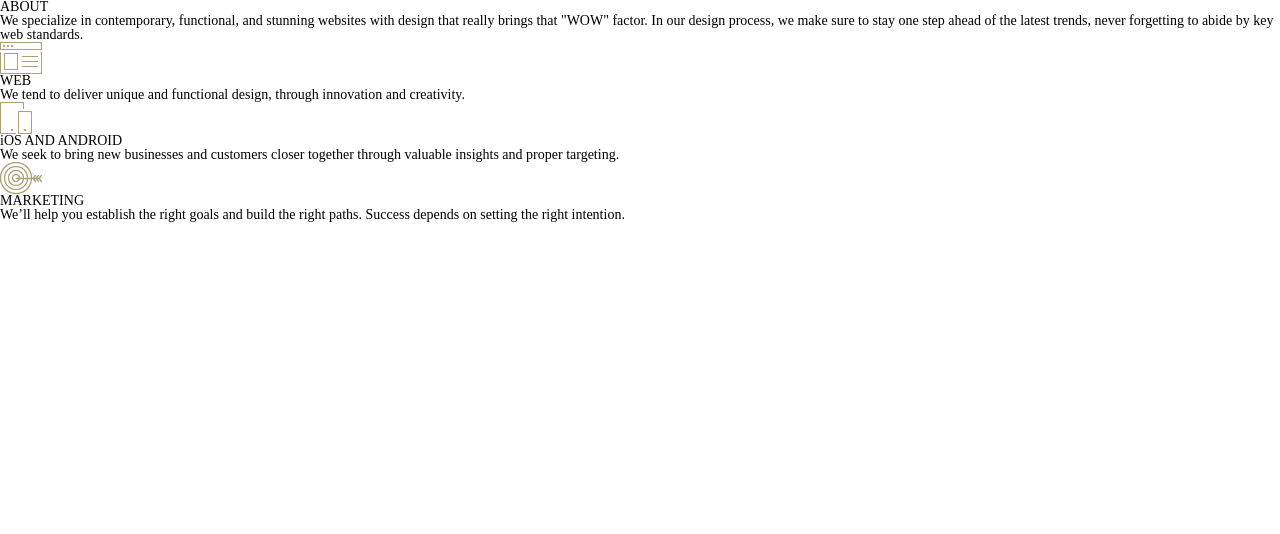
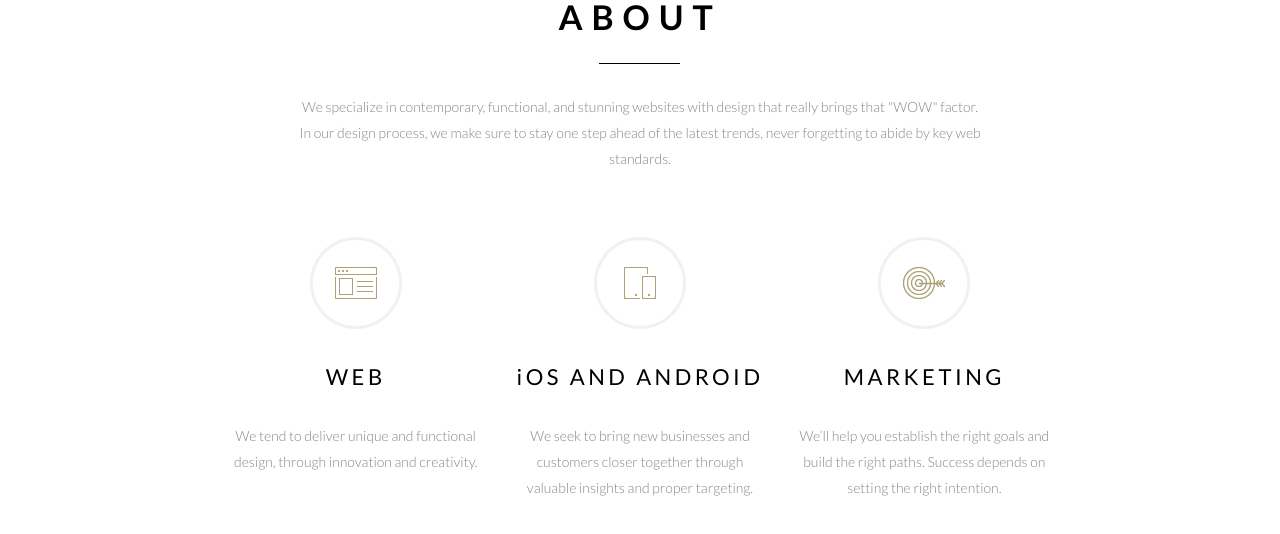
Before and after one commit to Andrei-Bond/bemFontsScss_HW, a plain HTML site: page index.html in a window 1280 px wide. Drawn offline with Linux system fonts and the light colour scheme.

Commit message:
add page About

```diff
--- a/#source/scss/style.scss
+++ b/#source/scss/style.scss
@@ -1,3 +1,92 @@
 // Файл обнуляющих стилей
 @import "nullstyle.scss";
 @import url(https://fonts.googleapis.com/css?family=Lato:400,300,700,900);
+
+.about {
+
+    &__body {
+        font-family: "Lato";
+        max-width: 823px;
+        margin: 0px auto;
+    }
+
+    &__header {
+        margin: 0px 0px 65px 0px;
+    }
+
+    &__title {
+        margin: 0px 0px 30px 0px;
+    }
+
+    &__text {
+        max-width: 688px;
+        color: #868585;
+        font-size: 14px;
+        font-weight: 300;
+        line-height: 25.89px;
+        text-align: center;
+        margin: 0px auto;
+    }
+
+    &__row {
+        display: flex;
+        margin: 0px -15px;
+    }
+
+    &__column {
+        padding: 0px 15px;
+        flex: 0 0 33.333%;
+    }
+}
+.title {
+    font-size: 34px;
+    font-weight: 700;
+    text-align: center;
+    text-transform: uppercase;
+    letter-spacing: 8.95px;
+    position: relative;
+    padding: 0px 0px 30px 0px;
+    &:after{
+        content: '';
+        position: absolute;
+        height: 1px;
+        width: 81px;
+        background-color: #000;
+        left: 45%;
+        margin: 50px 0px 0px 0px;
+        bottom: 0;
+
+    }
+}
+.item-about {
+
+    &__icon {
+        margin: 0px auto;
+        width: 92px;
+        height: 92px;
+        border: 3px solid #f1f1f1;
+        border-radius: 50%;
+        display: flex;
+        align-items: center;
+        justify-content: center;
+    }
+
+    &__title {
+        color: #000000;
+        font-family: Lato;
+        font-size: 22px;
+        font-weight: 400;
+        text-align: center;
+        letter-spacing: 3.52px;
+        margin: 37px 0px 35px 0px;
+    }
+
+    &__text {
+        color: #868585;
+        font-family: Lato;
+        font-size: 14px;
+        font-weight: 300;
+        line-height: 26px;
+        text-align: center;
+    }
+}
--- a/index.html
+++ b/index.html
@@ -16,37 +16,47 @@
 		<div class="about">
 			<div class="about__body">
 				<div class="about__header">
-					<div class="about__title title">ABOUT</div>
-					<div class="about__text">We specialize in contemporary, functional, and stunning websites with design that really brings that "WOW" factor.
-In our design process, we make sure to stay one step ahead of the latest trends,
-never forgetting to abide by key web standards.</div>
+					<div class="about__title title">
+						About
+					</div>
+					<div class="about__text">
+						We specialize in contemporary, functional, and stunning websites with design that really brings that "WOW" factor. In our design process, we make sure to stay one step ahead of the latest trends, never forgetting to abide by key web standards.
+					</div>
 				</div>
 				<div class="about__row">
 					<div class="about__column">
 						<div class="item-about">
 							<div class="item-about__icon">
-								<img src="img/about/01.png" alt="" />
+								<img src="img/about/01.png" alt="icon">
 							</div>
 							<div class="item-about__title">WEB</div>
-							<div class="item-about__text">We tend to deliver unique and functional design, through innovation and creativity.</div>
+							<div class="item-about__text">
+								We tend to deliver unique and
+								functional design, through
+								innovation and creativity.
+							</div>
 						</div>
 					</div>
 					<div class="about__column">
 						<div class="item-about">
 							<div class="item-about__icon">
-								<img src="img/about/02.png" alt="" />
+								<img src="img/about/02.png" alt="icon">
 							</div>
 							<div class="item-about__title">iOS AND ANDROID</div>
-							<div class="item-about__text">We seek to bring new businesses and customers closer together through valuable insights and proper targeting.</div>
+							<div class="item-about__text">
+								We seek to bring new businesses and customers closer together through valuable insights and proper targeting.
+							</div>
 						</div>
 					</div>
 					<div class="about__column">
 						<div class="item-about">
 							<div class="item-about__icon">
-								<img src="img/about/03.png" alt="" />
+								<img src="img/about/03.png" alt="icon">
 							</div>
 							<div class="item-about__title">MARKETING</div>
-							<div class="item-about__text">We’ll help you establish the right goals and build the right paths. Success depends on setting the right intention.</div>
+							<div class="item-about__text">
+								We’ll help you establish the right goals and build the right paths. Success depends on setting the right intention.
+							</div>
 						</div>
 					</div>
 				</div>
```
Also changed, not shown: css/style.css.
